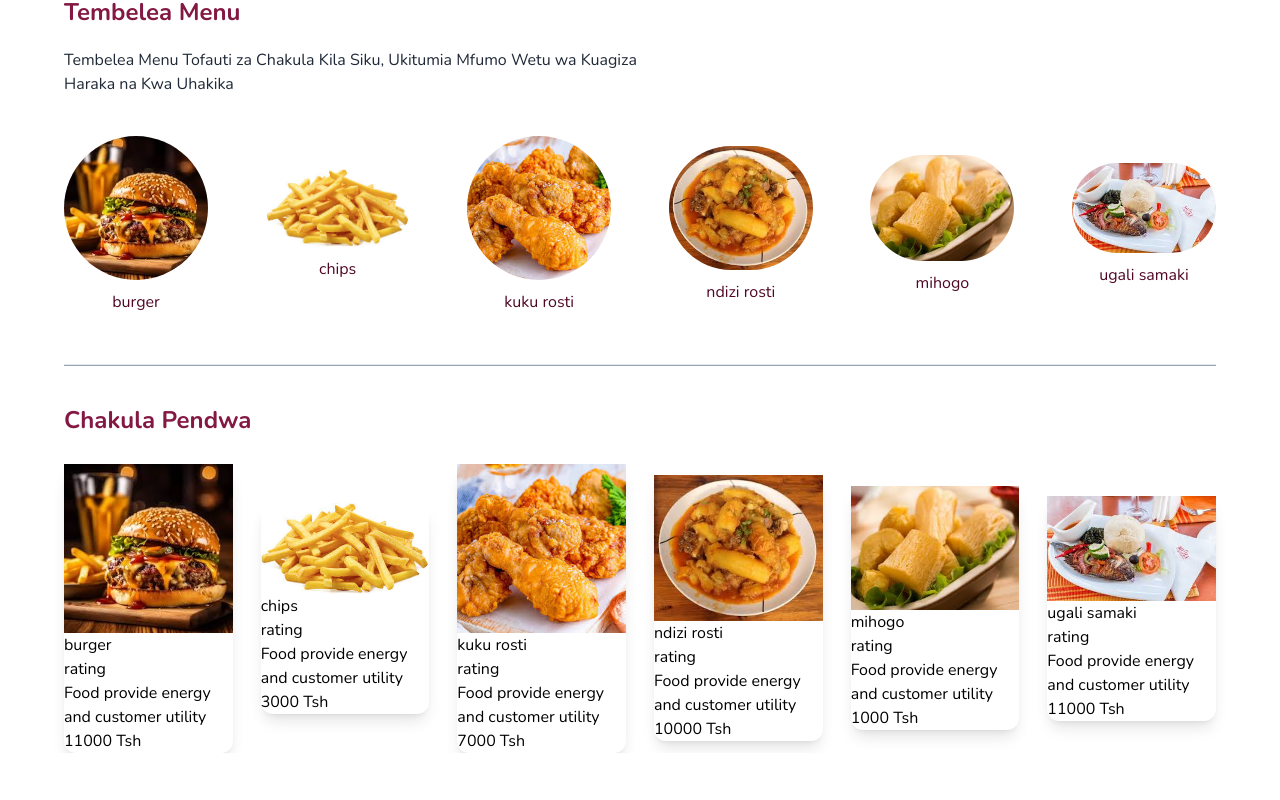
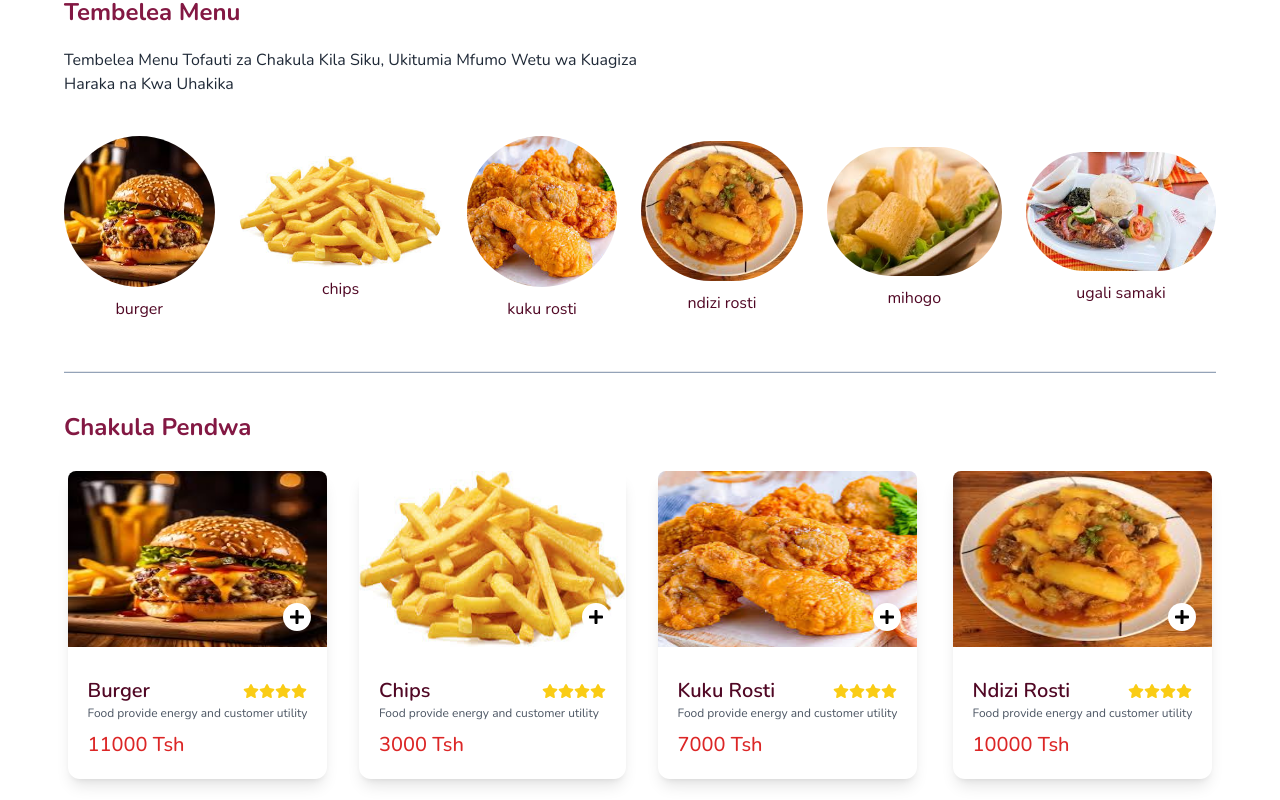
Before and after one commit to Nation47/Food-delivery-app, a React (Vite) app: page / in a window 1280 px wide. Shown: the part 480-1280 px from the top of the page. Before the commit the page ends 1233 px from the top, so only its background shows below. Built offline with nearby package versions, Linux system fonts and the light colour scheme.

Commit message:
cart func

```diff
--- a/src/components/ExploreMenu.jsx
+++ b/src/components/ExploreMenu.jsx
@@ -10,7 +10,7 @@ const ExploreMenu = ({category, setCategory}) => {
                     {menuList.map((item,index) => {
                         return(
                             <div className="" onClick={() => setCategory(prev => prev === item.name? "All": item.name)} key={index}>
-                                <img src={item.img} alt="" className={category === item.name ?"cursor-pointer w-36 min-w-20 rounded-full border-4 border-pink-900":"cursor-pointer w-36 min-w-20 rounded-full"} />
+                                <img src={item.img} alt="" className={category === item.name ?"cursor-pointer w-full h-full rounded-full border-4 border-pink-900":"cursor-pointer w-full h-full rounded-full"} />
                                 <p className="mt-2.5 text-pink-950 cursor-pointer text-base">{item.name}</p>
                             </div>
                         )
--- a/src/components/FoodDisplay.jsx
+++ b/src/components/FoodDisplay.jsx
@@ -8,7 +8,7 @@ const FoodDisplay = ({category}) => {
         <>
             <div className="m-auto max-w-6xl mt-7">
                 <h2 className="font-bold text-pink-900 text-2xl">Chakula Pendwa</h2>
-                <div className="grid grid-cols-6 mt-7 gap-7 row-auto">
+                <div className="grid grid-cols-4 mt-7 gap-7 row-auto">
                     {foodList.map((item,index) => {
                         return <FoodItem key={index} item={item} />
                     })}
--- a/src/components/FoodItem.jsx
+++ b/src/components/FoodItem.jsx
@@ -1,17 +1,30 @@
+import { useContext} from 'react';
+import { FaPlus, FaMinus } from "react-icons/fa";
+import { FaStar } from "react-icons/fa6";
+import { StoreContext } from '../context/StoreContext';
 const FoodItem = ({item}) => {
+    const {cartItems, addToCart, removeFromCart} = useContext (StoreContext);
+
     return (
         <>
-            <div className="m-auto rounded-xl shadow-lg">
-                <div>
-                    <img src={item.img} alt="" />
+            <div className="m-auto rounded-xl shadow-lg ">
+                <div className='relative'>
+                    <img className="w-full h-44 rounded-t-lg" src={item.img} alt="" />
+                    {
+                        !cartItems[item.id] ? <div onClick={() => addToCart(item.id)} className='absolute right-4 p-1.5 bottom-4 cursor-pointer rounded-full bg-white'><FaPlus className=''/></div> : <div className='absolute right-4 bottom-4 flex items-center bg-white gap-2.5 p-1.5 rounded-3xl'>
+                            <FaMinus onClick={() => removeFromCart(item.id)} className='text-red-700 bg-red-300 rounded-full p-0.5 cursor-pointer ' />
+                            <p>{cartItems[item.id]}</p>
+                            <FaPlus onClick={() => addToCart(item.id)} className='text-green-700 bg-green-300 rounded-full p-0.5 cursor-pointer'/>
+                        </div>
+                    }
                 </div>
-                <div>
-                    <div>
-                        <p>{item.name}</p>
-                        <p>rating</p>
+                <div className="p-5">
+                    <div className="flex justify-between items-center mt-2.5">
+                        <p className="text-xl capitalize text-pink-950 font-semibold">{item.name}</p>
+                        <p className="text-yellow-400 flex"><FaStar /><FaStar /><FaStar /><FaStar /></p>
                     </div>
-                    <p>{item.description}</p>
-                    <p>{item.price} Tsh</p>
+                    <p className="text-xs text-gray-600">{item.description}</p>
+                    <p className="text-xl font-medium text-red-600 mt-2.5">{item.price} Tsh</p>
                 </div>
             </div>
         </>
--- a/src/context/StoreContext.jsx
+++ b/src/context/StoreContext.jsx
@@ -1,12 +1,36 @@
-import { createContext } from "react";
+import { createContext, useEffect, useState } from "react";
 import { foodList } from "../assets/assets";
 
 export const StoreContext = createContext(null);
 
 const StoreContextProvider = ({children}) => {
+    const [cartItems, setCartItems] = useState({});
+
+    // function to add to cart
+    const addToCart = (itemId) => {
+        if(!cartItems[itemId]) {
+            setCartItems((prev) => ({...prev,[itemId] : 1}))
+        }
+        else{
+            setCartItems((prev) => ({...prev,[itemId] : prev[itemId] + 1}))
+        }
+    }
+
+    // to remove from cart
+    const removeFromCart = (itemId) => {
+        setCartItems((prev) => ({...prev,[itemId] : prev[itemId] - 1}))
+    }
+
+    useEffect(() => {
+        console.log(cartItems)
+    },[cartItems])
 
     const contextValue = {
-        foodList
+        foodList,
+        cartItems,
+        setCartItems,
+        addToCart,
+        removeFromCart
     }
     return (
         <StoreContext.Provider value={contextValue}>
```
